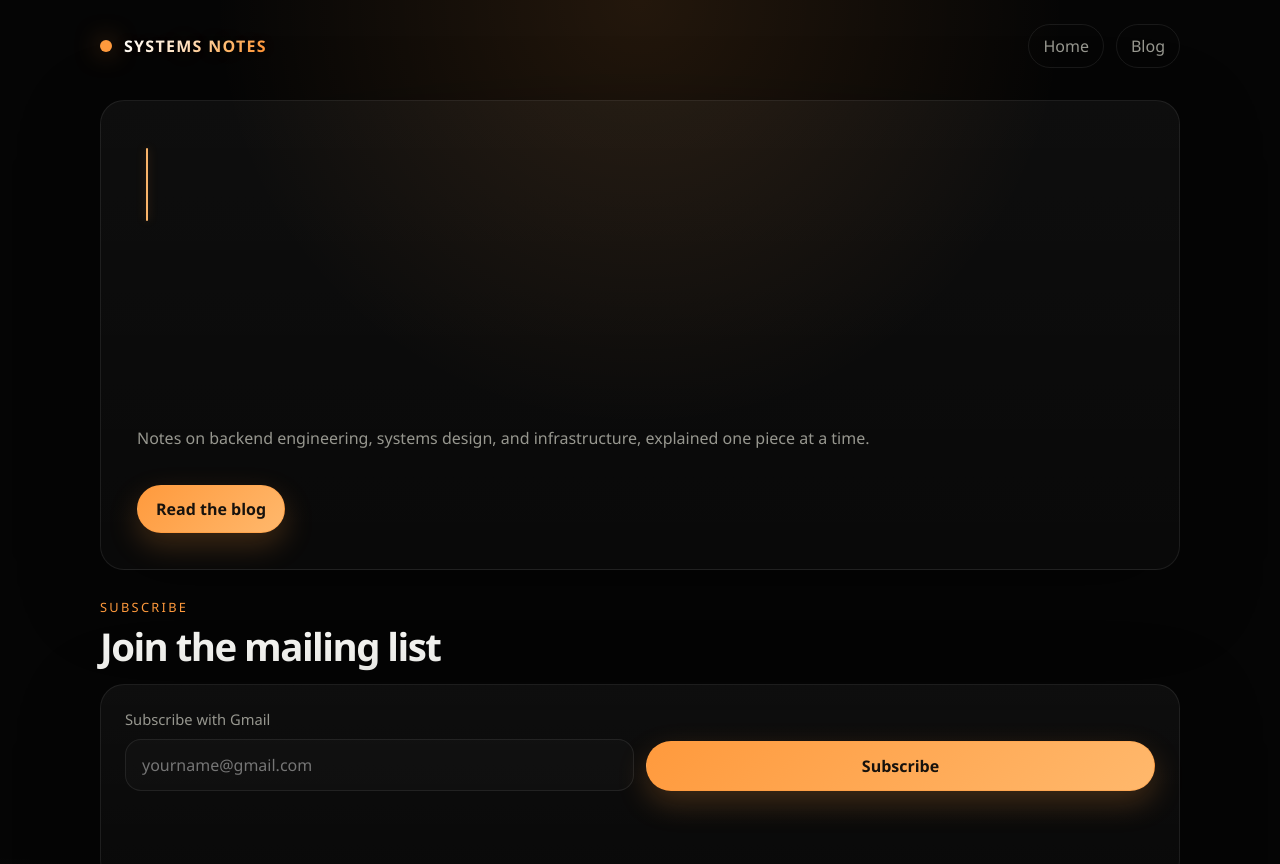
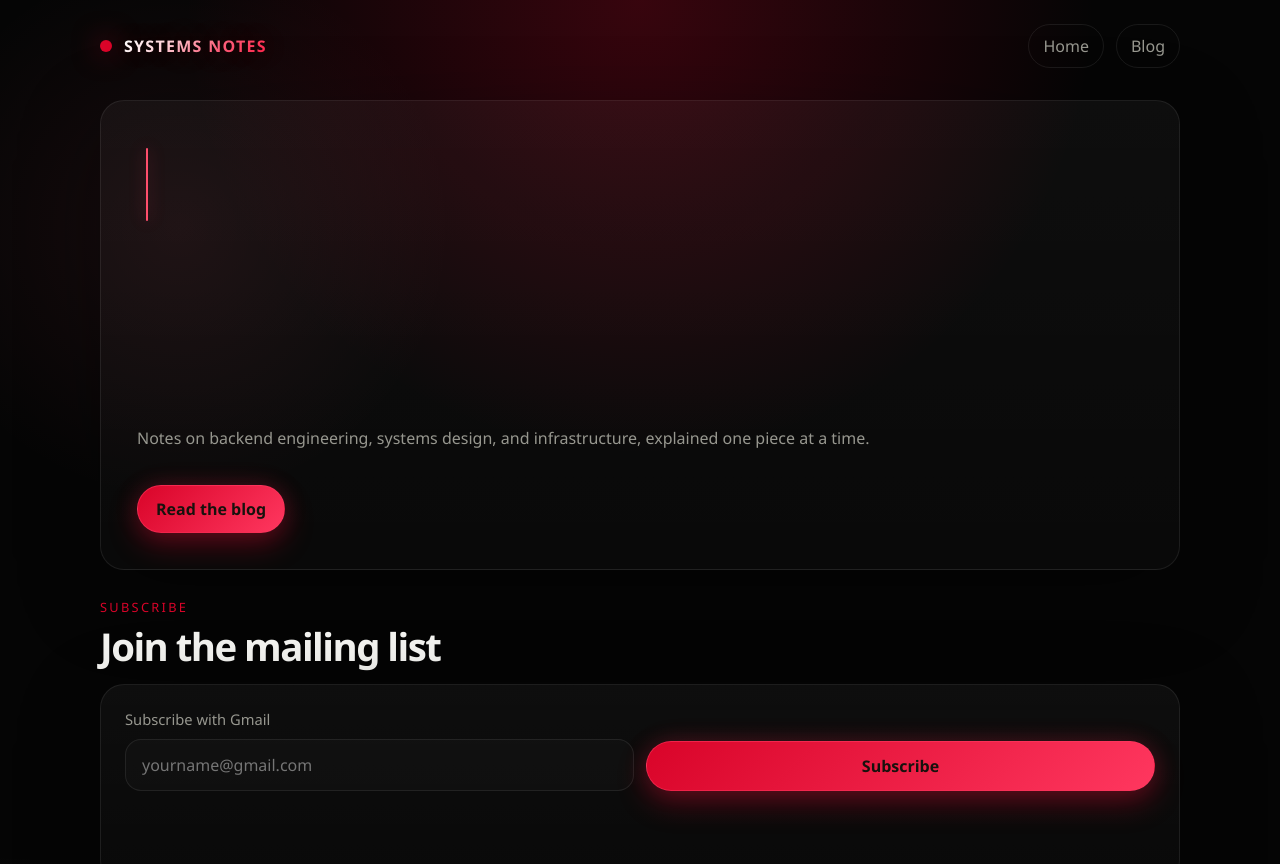
Before and after one commit to ashish111333/dev-blog, a Next.js app: page / in a window 1280 px wide. Shown: the top 864 px of the page. Built offline with nearby package versions, Linux system fonts and the light colour scheme; no server answers; the database is empty.

Commit message:
change theme
Signed-off-by: ashish111333 <ashishkumar0265aaa@gmail.com>

```diff
--- a/app/globals.css
+++ b/app/globals.css
@@ -6,9 +6,9 @@
   --text: #f4f4f1;
   --muted: #97978f;
   --line: rgba(255, 255, 255, 0.08);
-  --accent: #ff9a3d;
-  --accent-strong: #ffb86c;
-  --accent-soft: rgba(255, 154, 61, 0.16);
+  --accent: #d90429;
+  --accent-strong: #ff375f;
+  --accent-soft: rgba(217, 4, 41, 0.24);
   --shadow: 0 24px 80px rgba(0, 0, 0, 0.35);
   --radius: 24px;
   --radius-sm: 16px;
@@ -21,8 +21,9 @@
 html {
   min-height: 100%;
   background:
-    radial-gradient(circle at top, rgba(255, 154, 61, 0.12), transparent 30%),
-    radial-gradient(circle at 85% 100%, rgba(255, 184, 108, 0.08), transparent 22%),
+    radial-gradient(circle at top, rgba(217, 4, 41, 0.24), transparent 32%),
+    radial-gradient(circle at 85% 100%, rgba(255, 55, 95, 0.14), transparent 24%),
+    radial-gradient(circle at 14% 18%, rgba(255, 95, 121, 0.08), transparent 18%),
     radial-gradient(circle at 0% 100%, rgba(255, 255, 255, 0.04), transparent 24%),
     var(--bg);
 }
@@ -80,11 +81,11 @@ textarea {
 }
 
 .brand-text {
-  background: linear-gradient(135deg, #fffdf7 8%, #ffe4c5 42%, #ffb86c 70%, #ff8f2d 100%);
+  background: linear-gradient(135deg, #ffffff 5%, #ffd7de 32%, #ff6b86 62%, #ff2148 100%);
   -webkit-background-clip: text;
   background-clip: text;
   color: transparent;
-  text-shadow: 0 0 28px rgba(255, 154, 61, 0.14);
+  text-shadow: 0 0 28px rgba(217, 4, 41, 0.3);
 }
 
 .brand-mark {
@@ -92,7 +93,7 @@ textarea {
   height: 12px;
   border-radius: 999px;
   background: var(--accent);
-  box-shadow: 0 0 24px rgba(255, 154, 61, 0.5);
+  box-shadow: 0 0 28px rgba(217, 4, 41, 0.7);
 }
 
 .nav {
@@ -109,7 +110,8 @@ textarea {
 
 .nav a:hover,
 .nav a:focus-visible {
-  border-color: rgba(255, 154, 61, 0.4);
+  border-color: rgba(255, 55, 95, 0.55);
+  box-shadow: 0 0 0 1px rgba(217, 4, 41, 0.16);
   color: var(--text);
 }
 
@@ -179,9 +181,9 @@ textarea {
   height: 0.84em;
   margin-left: 0.1em;
   border-radius: 999px;
-  background: rgba(255, 184, 108, 0.98);
+  background: rgba(255, 78, 108, 1);
   vertical-align: -0.1em;
-  box-shadow: 0 0 10px rgba(255, 154, 61, 0.28);
+  box-shadow: 0 0 16px rgba(255, 55, 95, 0.42);
   will-change: opacity;
   animation: cursor-blink 1.05s linear infinite;
 }
@@ -274,11 +276,13 @@ textarea {
 }
 
 .button {
-  border-color: rgba(255, 154, 61, 0.4);
+  border-color: rgba(255, 55, 95, 0.55);
   background: linear-gradient(135deg, var(--accent), var(--accent-strong));
   color: #17120d;
   font-weight: 700;
-  box-shadow: 0 12px 30px rgba(255, 154, 61, 0.22);
+  box-shadow:
+    0 12px 30px rgba(217, 4, 41, 0.32),
+    0 0 24px rgba(255, 55, 95, 0.16);
 }
 
 .ghost-button:hover,
@@ -345,7 +349,7 @@ textarea {
 
 .input:focus,
 .textarea:focus {
-  border-color: rgba(255, 154, 61, 0.5);
+  border-color: rgba(255, 55, 95, 0.65);
   box-shadow: 0 0 0 3px var(--accent-soft);
 }
 
```
